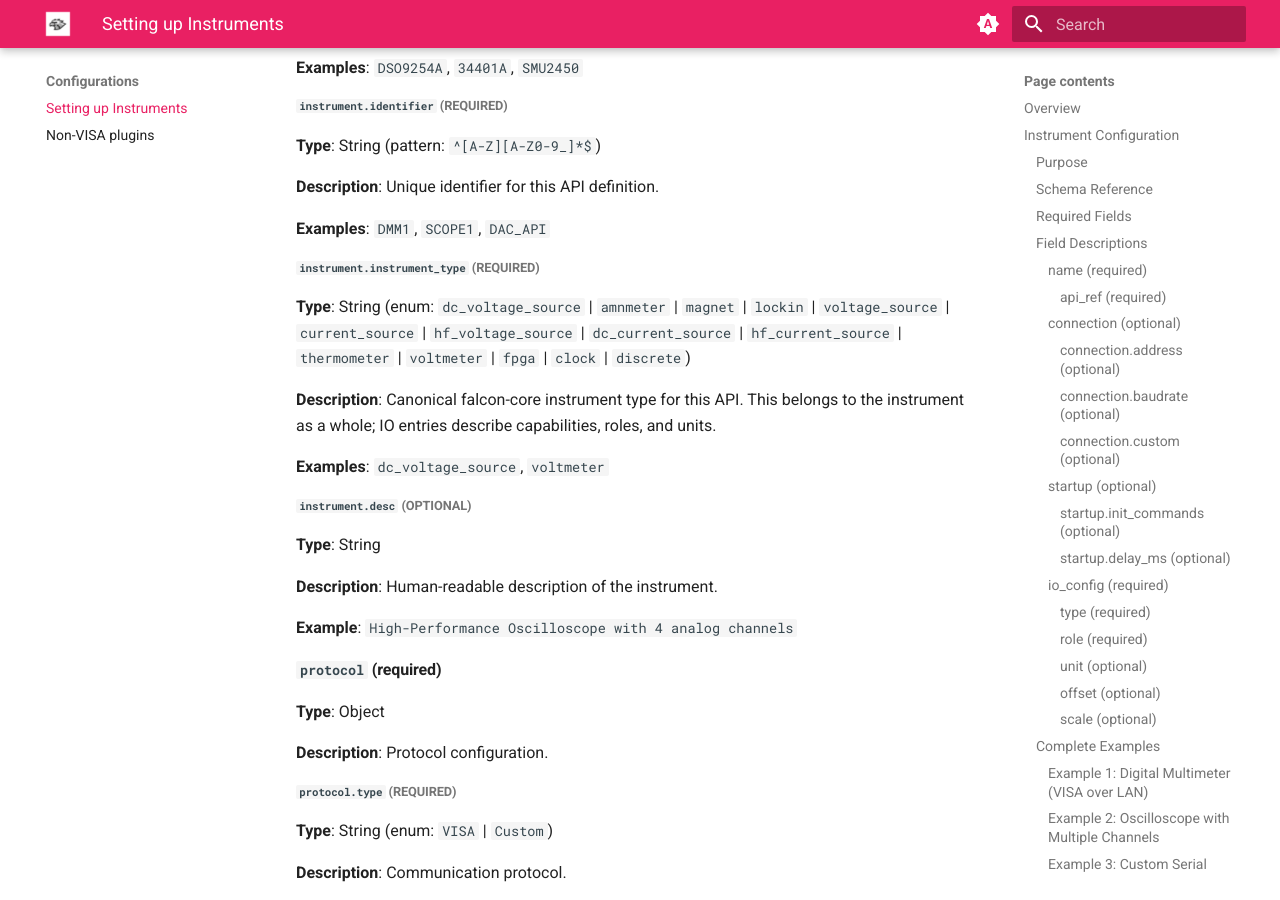
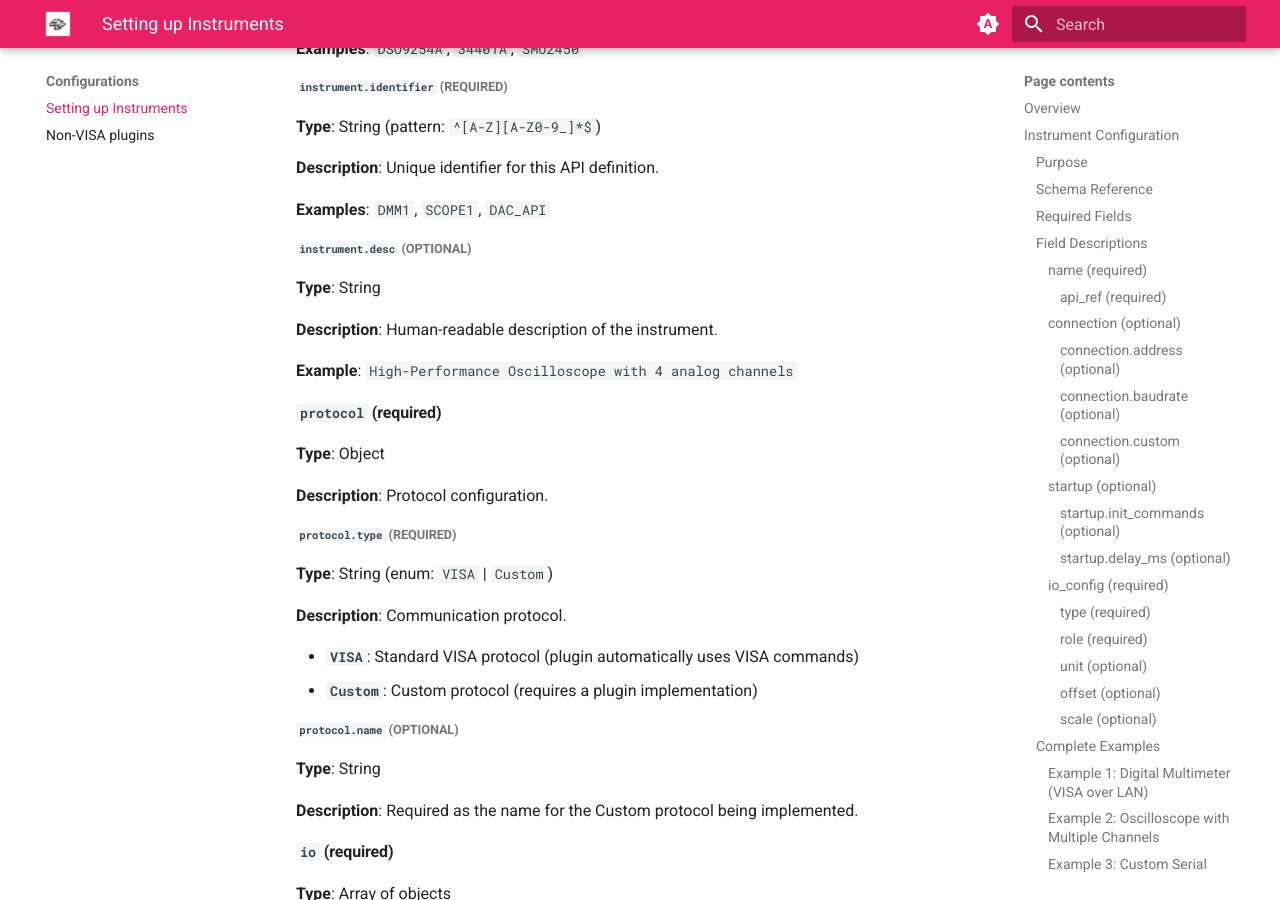
Before and after one commit to falcon-autotuning/instrument-script-server, an MkDocs documentation site: the page built from docs/CONFIGURATION.md, in a window 1280 px wide and 900 px high, scrolled down 8802 px. Built offline with MkDocs 1.6.1 and Material for MkDocs 9.7.7, drawn with Linux system fonts in a browser that asks for light colours; some of the changed text lies outside the part shown.

Commit message:
Revert "updated instrument apis to include intrumentType, scheme updated"
This reverts commit 42f0488aa848371f7fc6474bcc1ab3ab9fca6d18.

```diff
--- a/docs/CONFIGURATION.md
+++ b/docs/CONFIGURATION.md
@@ -345,7 +345,6 @@ instrument:                      # Instrument metadata
   vendor:  "Vendor Name"
   model: "Model Number"
   identifier: "UNIQUE_ID"
-  instrument_type: voltmeter
 protocol:                       # Protocol type
   type: Custom
   name: <UniqueName>
@@ -402,14 +401,6 @@ commands:                      # Command definitions
 **Description**: Unique identifier for this API definition.
 
 **Examples**: `DMM1`, `SCOPE1`, `DAC_API`
-
-##### `instrument.instrument_type` (required)
-
-**Type**: String (enum: `dc_voltage_source` | `amnmeter` | `magnet` | `lockin` | `voltage_source` | `current_source` | `hf_voltage_source` | `dc_current_source` | `hf_current_source` | `thermometer` | `voltmeter` | `fpga` | `clock` | `discrete`)
-
-**Description**: Canonical falcon-core instrument type for this API. This belongs to the instrument as a whole; IO entries describe capabilities, roles, and units.
-
-**Examples**: `dc_voltage_source`, `voltmeter`
 
 ##### `instrument.desc` (optional)
 
@@ -595,7 +586,6 @@ instrument:
   vendor: "Agilent"
   model: "34401A"
   identifier: "DMM_API"
-  instrument_type: voltmeter
   desc: "6. 5 Digit Digital Multimeter"
 
 protocol:
@@ -677,7 +667,6 @@ instrument:
   vendor: "Keysight"
   model: "DSO9254A"
   identifier: "SCOPE_API"
-  instrument_type: voltmeter
   desc: "High-Performance Oscilloscope"
 
 protocol:
```
Also changed, not shown: 10 other files.
